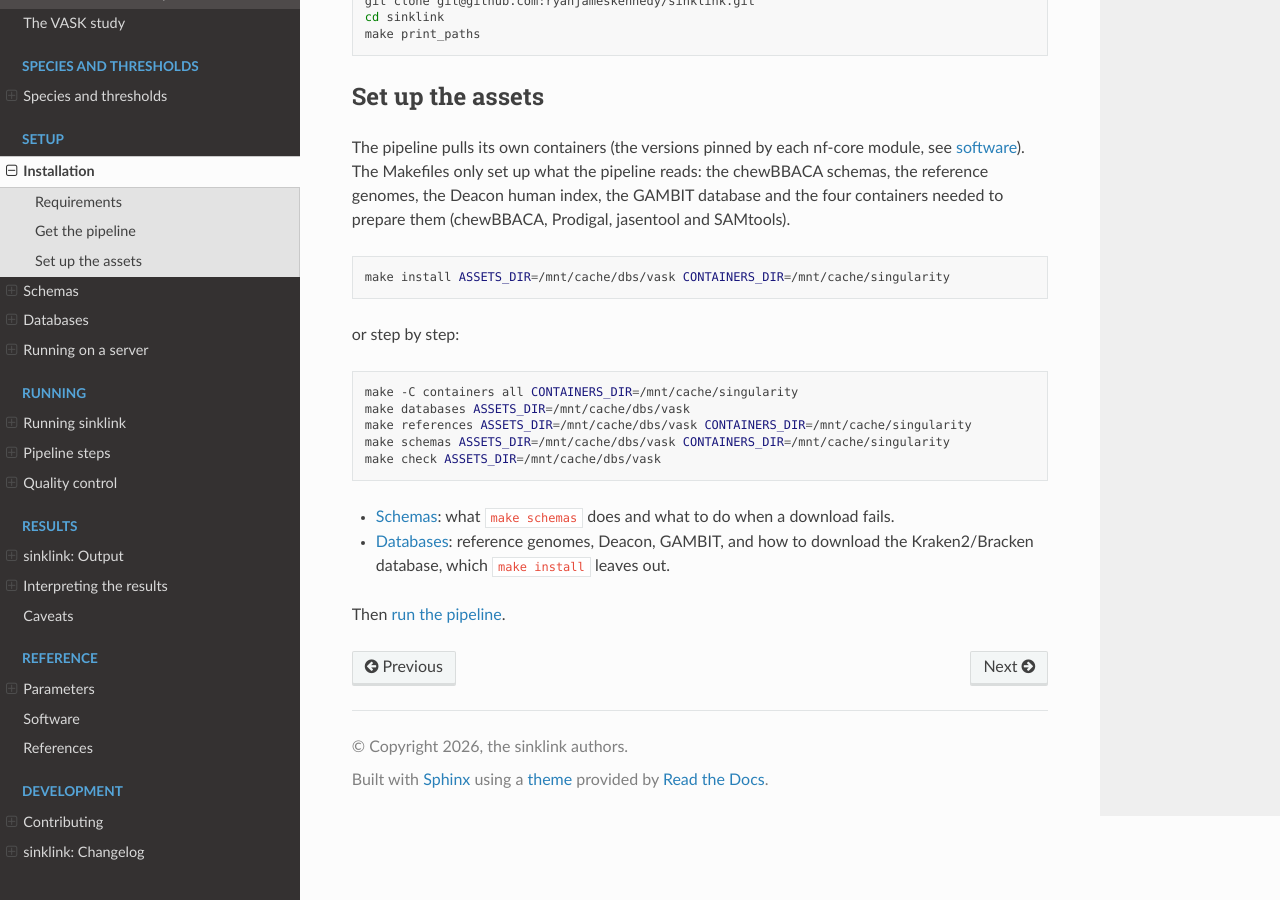
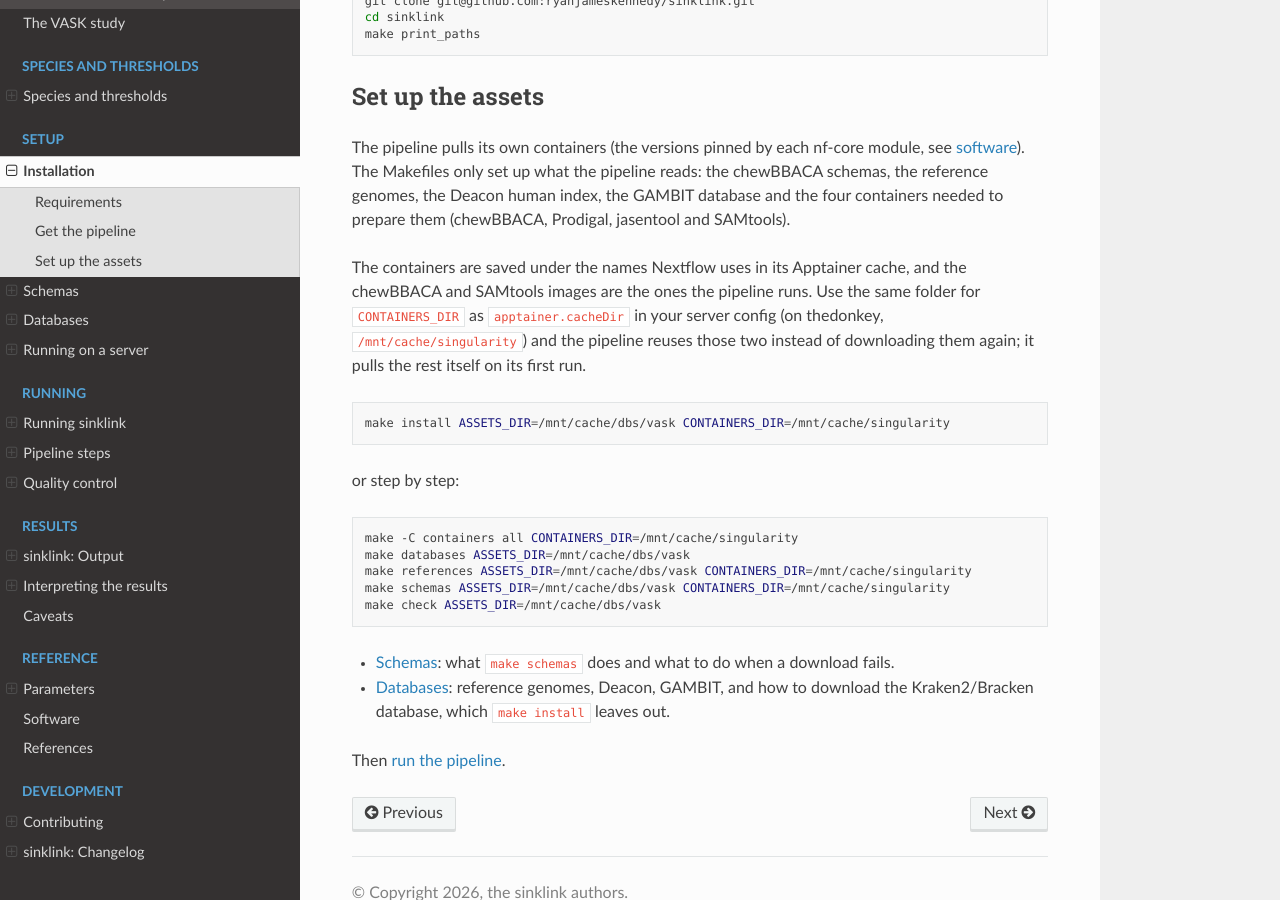
Before and after one commit to ryanjameskennedy/sinklink, a Sphinx documentation site: the page built from docs/setup/install.md, in a window 1280 px wide and 900 px high, scrolled down 552 px. Built offline with Sphinx 7.4.7 and the Read the Docs theme 3.1.0, drawn with Linux system fonts in a browser that asks for light colours.

Commit message:
Download the setup's chewBBACA and samtools images under the names the pipeline caches them as

````diff
--- a/docs/reference/software.csv
+++ b/docs/reference/software.csv
@@ -25,4 +25,4 @@ Report,MultiQC,1.32,nf-core/multiqc
 Schema prep (Makefile),chewBBACA,3.5.4,containers/Makefile
 Schema prep (Makefile),Prodigal,2.6.3,containers/Makefile
 Reference download (Makefile),jasentool,1.3.0,containers/Makefile
-Reference indexing (Makefile),SAMtools,1.17,containers/Makefile
+Reference indexing (Makefile),SAMtools,1.24,containers/Makefile
--- a/docs/setup/install.md
+++ b/docs/setup/install.md
@@ -30,6 +30,12 @@ what the pipeline reads: the chewBBACA schemas, the reference genomes, the
 Deacon human index, the GAMBIT database and the four containers needed to
 prepare them (chewBBACA, Prodigal, jasentool and SAMtools).
 
+The containers are saved under the names Nextflow uses in its Apptainer cache,
+and the chewBBACA and SAMtools images are the ones the pipeline runs. Use the
+same folder for `CONTAINERS_DIR` as `apptainer.cacheDir` in your server config
+(on thedonkey, `/mnt/cache/singularity`) and the pipeline reuses those two
+instead of downloading them again; it pulls the rest itself on its first run.
+
 ```bash
 make install ASSETS_DIR=/mnt/cache/dbs/vask CONTAINERS_DIR=/mnt/cache/singularity
 ```
````
Also changed, not shown: 2 other files.
